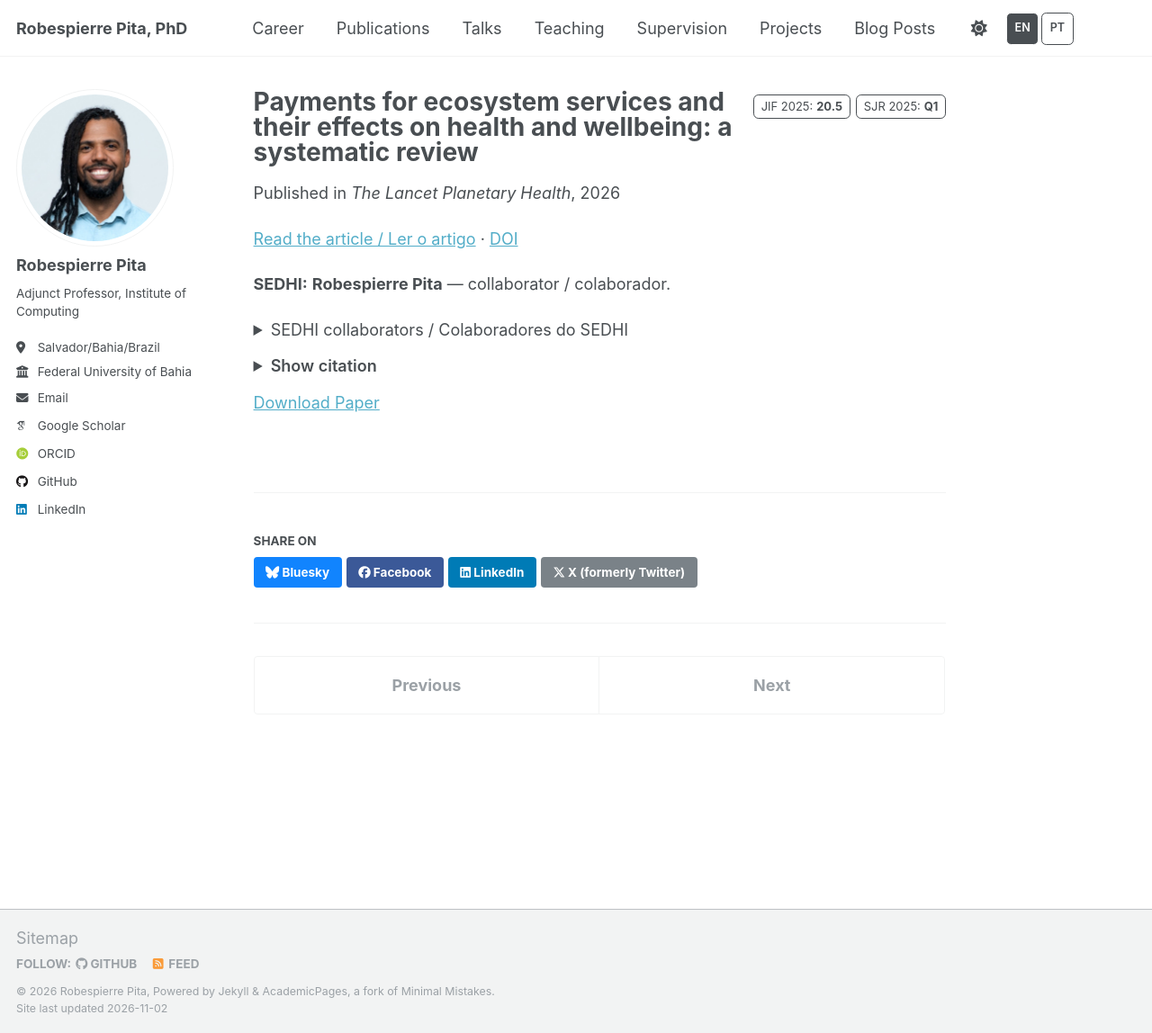
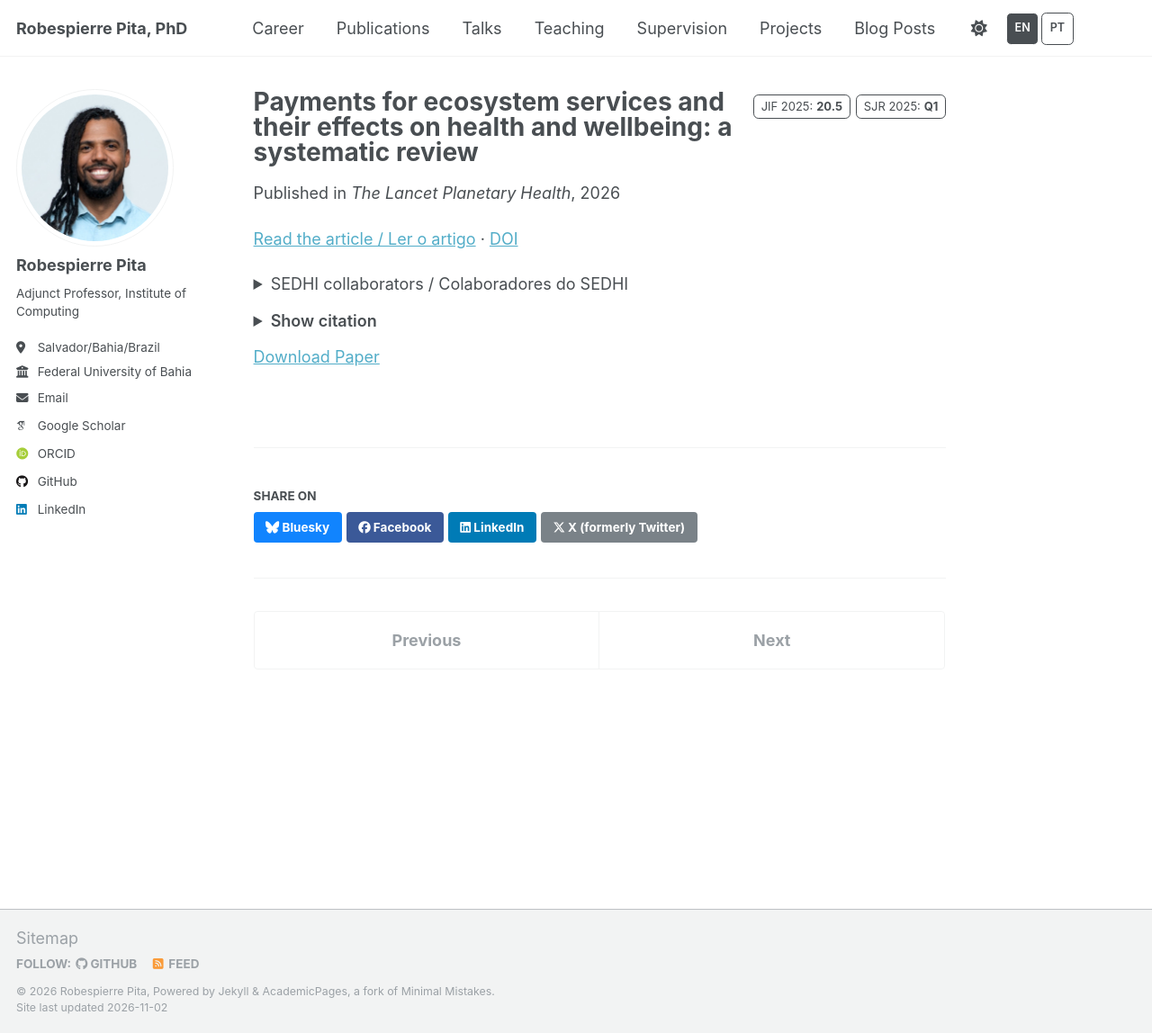
Before and after one commit to pierrepita/pierrepita.github.io, a Jekyll site: the page built from _publications/2026-10-22-payments-for-ecosystem-services-health-and-wellbeing.md, in a window 1280 px wide and 1148 px high. Shown: the whole window at 90% size. Built offline with Jekyll 4.4.1, drawn with Linux system fonts in a browser that asks for light colours; some web fonts are replaced; a script that is not in the unit is left out.

Commit message:
Remove author emphasis from publication details

```diff
--- a/_publications/2026-10-22-payments-for-ecosystem-services-health-and-wellbeing.md
+++ b/_publications/2026-10-22-payments-for-ecosystem-services-health-and-wellbeing.md
@@ -143,7 +143,6 @@ source: PubMed / Europe PMC and publisher-deposited Crossref metadata
 
 <p><a href="https://www.thelancet.com/journals/lanplh/article/PIIS2542-5196(26)00105-1/fulltext">Read the article / Ler o artigo</a> · <a href="https://doi.org/10.1016/j.lanplh.2026.101532">DOI</a></p>
 
-<p><strong>SEDHI:</strong> <strong class="publication-author">Robespierre Pita</strong> — collaborator / colaborador.</p>
 
 <details>
   <summary>SEDHI collaborators / Colaboradores do SEDHI</summary>
```
